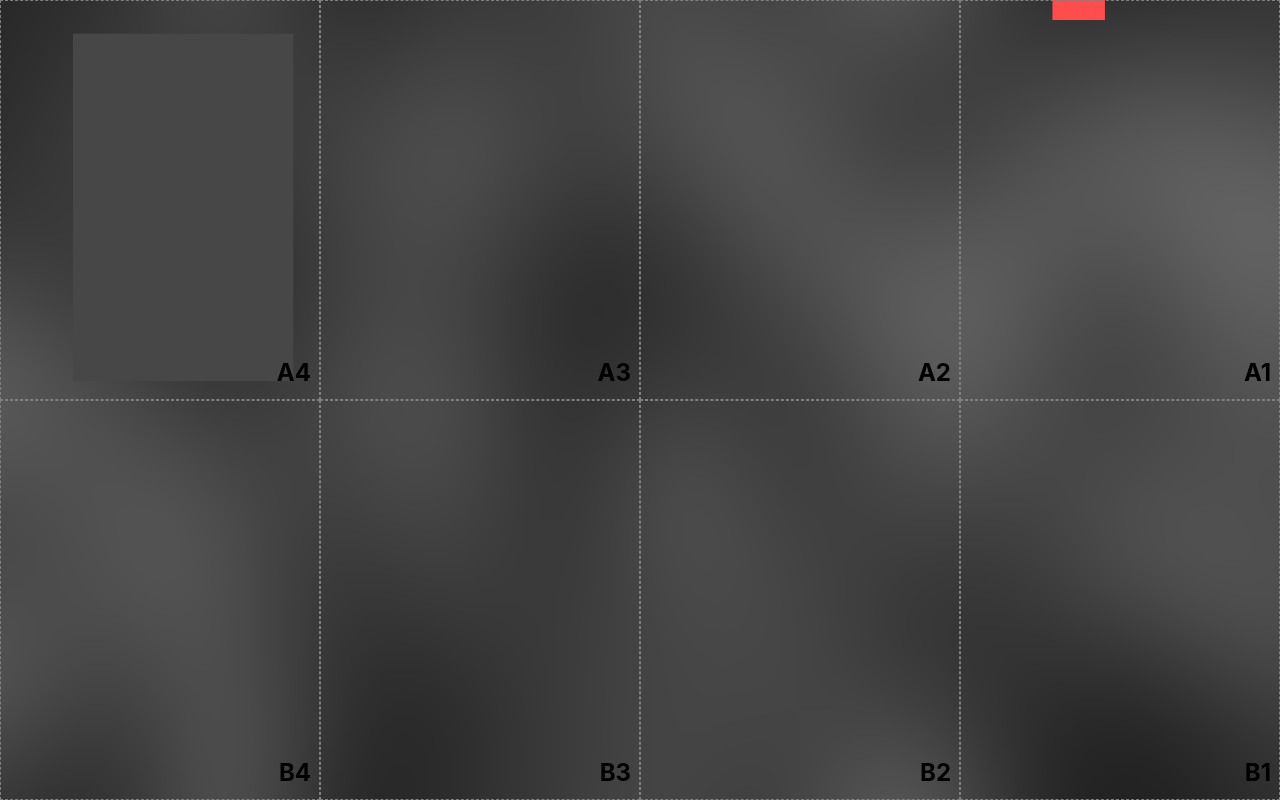
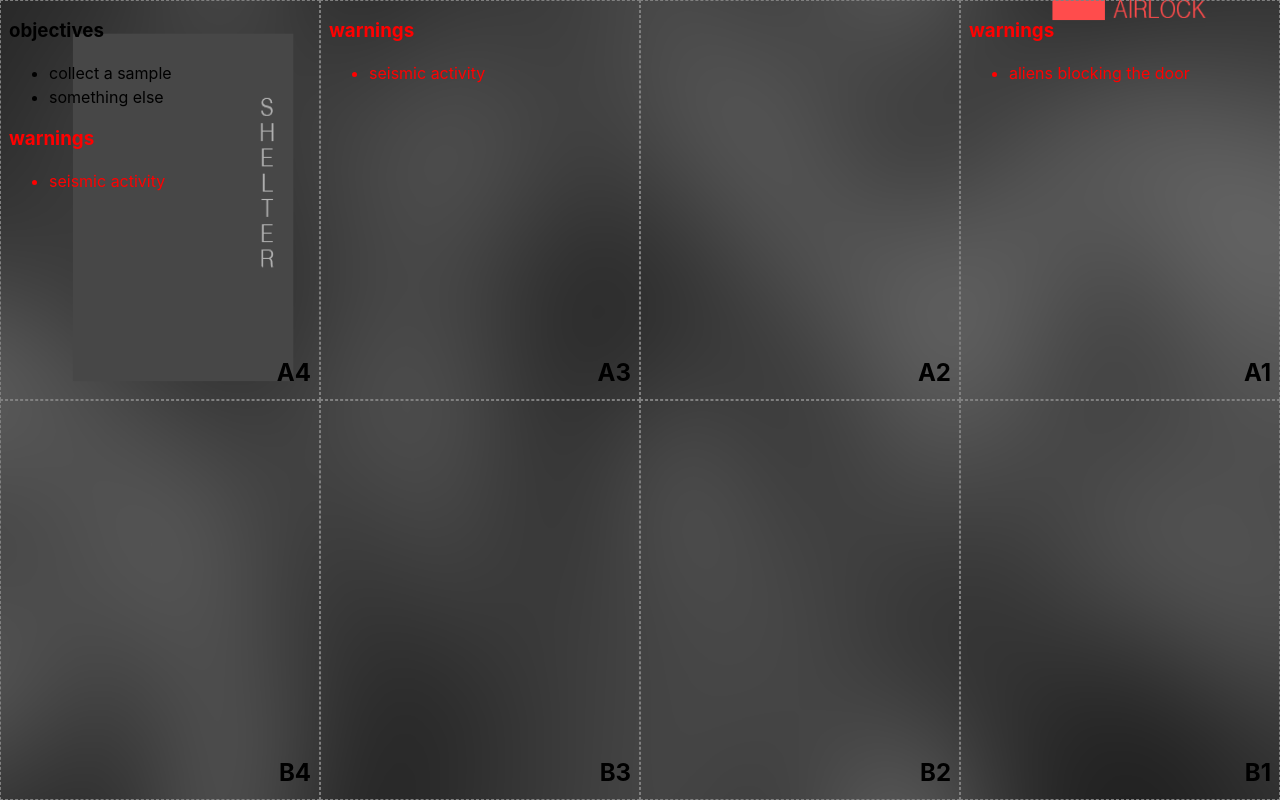
Before and after one commit to belfz/lunares-map-client, a React (Create React App) app: page / in a window 1280 px wide. Built offline with nearby package versions, Linux system fonts and the light colour scheme.

Commit message:
lunar map updated & with warnings & objectives

```diff
--- a/src/components/LunarArea.tsx
+++ b/src/components/LunarArea.tsx
@@ -4,20 +4,49 @@ import React from "react";
 const LunarAreaContainer = styled.div`
   border: 1px dashed gray;
   display: flex;
-  flex-direction: column-reverse;
-  align-items: flex-end;
-  padding: .5rem;
+  flex-direction: column;
+  padding: 1rem .5rem .5rem .5rem;
+`;
+
+const LunarAreaIdMarker = styled.h2`
+  margin-top: auto;
+  align-self: flex-end;
+`;
+
+const Objectives = styled.div`
+  color: black;
+`;
+
+const Warnings = styled.div`
+  color: red;
 `;
 
 interface Props {
   id: string;
-  title?: string;
+  objectives: string[];
+  warnings: string[];
 }
 
-export const LunarArea = ({ id }: Props) => {
+export const LunarArea = ({ id, objectives, warnings }: Props) => {
   return (
     <LunarAreaContainer>
-      <h2>{id}</h2>
+      {objectives.length > 0 && (
+        <Objectives>
+          <h3>objectives</h3>
+          <ul>
+            {objectives.map((obj, idx) => <li key={idx}>{obj}</li>)}
+          </ul>
+        </Objectives>
+      )}
+      {warnings.length > 0 && (
+        <Warnings>
+          <h3>warnings</h3>
+          <ul>
+            {warnings.map((wrn, idx) => <li key={idx}>{wrn}</li>)}
+          </ul>
+        </Warnings>
+      )}
+      <LunarAreaIdMarker>{id}</LunarAreaIdMarker>
     </LunarAreaContainer>
   )
 };
--- a/src/components/Map.tsx
+++ b/src/components/Map.tsx
@@ -15,14 +15,14 @@ const MapContainer = styled.div`
 export const Map = () => {
   return (
     <MapContainer>
-      <LunarArea id="A4" />
-      <LunarArea id="A3" />
-      <LunarArea id="A2" />
-      <LunarArea id="A1" />
-      <LunarArea id="B4" />
-      <LunarArea id="B3" />
-      <LunarArea id="B2" />
-      <LunarArea id="B1" />
+      <LunarArea id="A4" objectives={["collect a sample", "something else"]} warnings={["seismic activity"]} />
+      <LunarArea id="A3" objectives={[]} warnings={["seismic activity"]} />
+      <LunarArea id="A2" objectives={[]} warnings={[]} />
+      <LunarArea id="A1" objectives={[]} warnings={["aliens blocking the door"]} />
+      <LunarArea id="B4" objectives={[]} warnings={[]} />
+      <LunarArea id="B3" objectives={[]} warnings={[]} />
+      <LunarArea id="B2" objectives={[]} warnings={[]} />
+      <LunarArea id="B1" objectives={[]} warnings={[]} />
     </MapContainer>
   )
 };
```
Also changed, not shown: src/map-bg.png.
